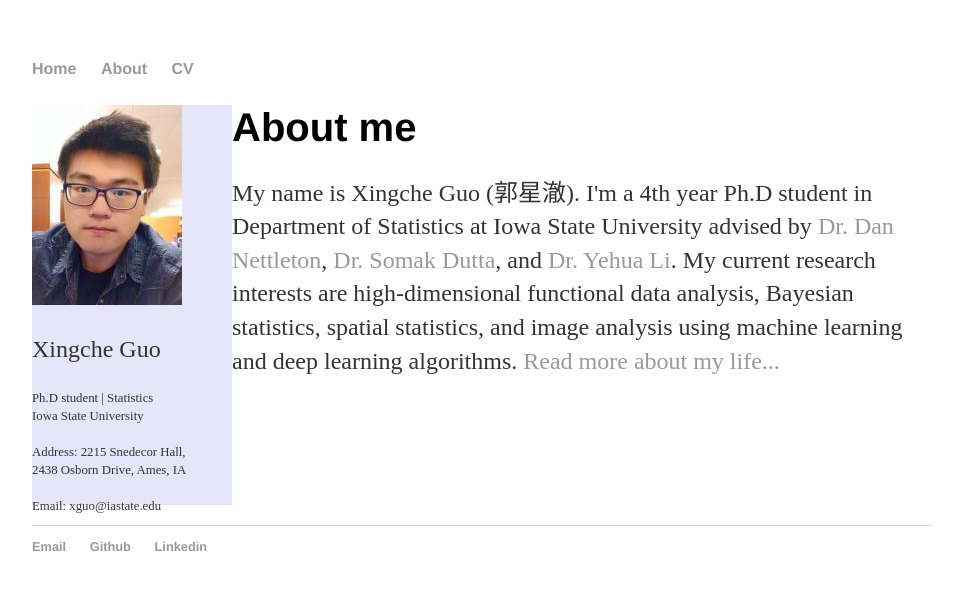
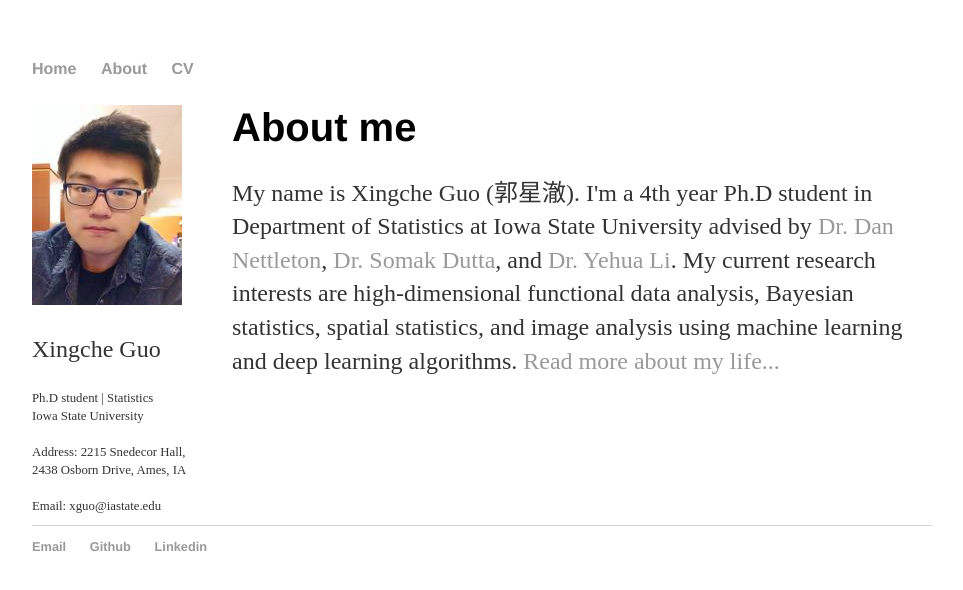
Before and after one commit to xingcheg/xingcheg.github.io, a Jekyll site: the page built from index.html, in a window 1280 px wide. Shown: the top 590 px of the page, without its empty margins (158-1121 px from the left). Built offline with Jekyll 4.4.1, drawn with Linux system fonts in a browser that asks for light colours.

Commit message:
Update main.css

```diff
--- a/css/main.css
+++ b/css/main.css
@@ -54,7 +54,6 @@ body {
   width: 200px;  /*左侧固定宽度值*/
   height: 100%;
   position: absolute;
-  background-color: #E6E6FA;
 }
 .rightbox {
   height: 100%;
```
